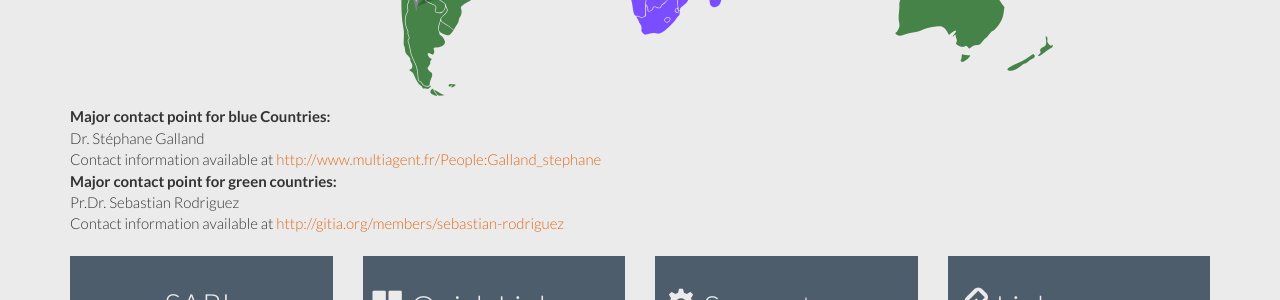
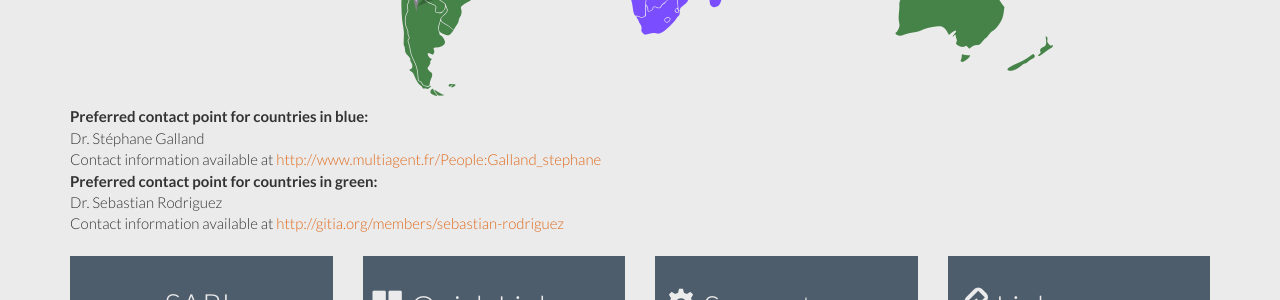
Before and after one commit to sarl/sarl-jekyll-website, a Jekyll site: the page built from community/pros.html, in a window 1280 px wide and 1353 px high. Shown: the part 862-1162 px from the top of the window. Built offline with Jekyll 4.4.1, drawn with Linux system fonts in a browser that asks for light colours; Markdown is read by kramdown in place of the engine named in the settings; a style sheet for code colours, icons or effects is not loaded.

Commit message:
Fixing misspells.
Signed-off-by: Stéphane Galland <galland@arakhne.org>

```diff
--- a/community/pros.html
+++ b/community/pros.html
@@ -27,11 +27,11 @@ title: Professional Support
 <center><a href="{{ page.relative }}images/promap.svg"><img class="img-responsive" src="{{ page.relative }}images/promap.png"></a></center>
 
 <p><dl>
-	<dt>Major contact point for blue Countries:</dt>
+	<dt>Preferred contact point for countries in blue:</dt>
 	<dd>Dr. St&eacute;phane Galland<br/>
 		Contact information available at <a href="http://www.multiagent.fr/People:Galland_stephane">http://www.multiagent.fr/People:Galland_stephane</a></dd>
-	<dt>Major contact point for green countries:</dt>
-	<dd>Pr.Dr. Sebastian Rodriguez<br/>
+	<dt>Preferred contact point for countries in green:</dt>
+	<dd>Dr. Sebastian Rodriguez<br/>
 		Contact information available at <a href="http://gitia.org/members/sebastian-rodriguez">http://gitia.org/members/sebastian-rodriguez</a><dd>
 </dl>
 </p>
```
